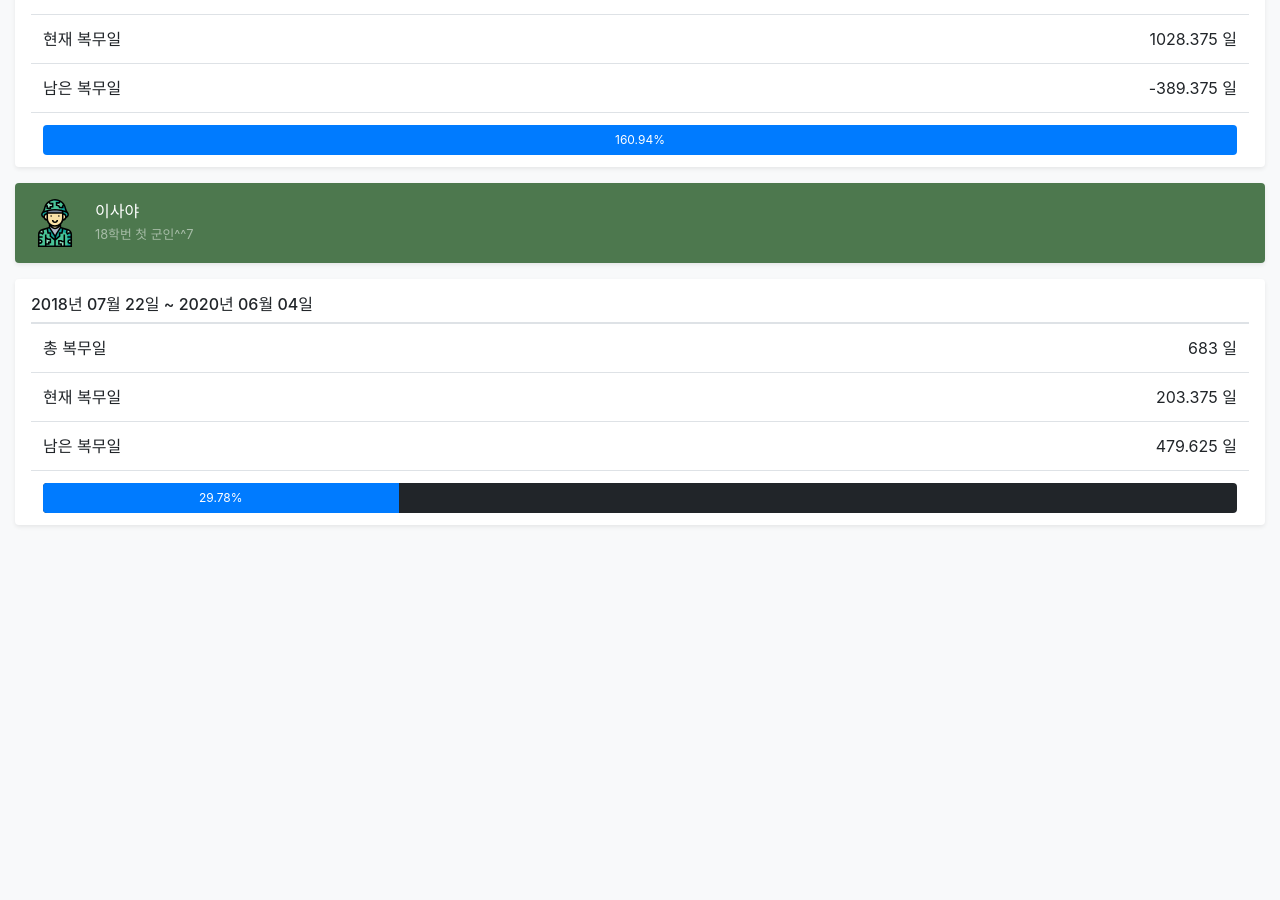
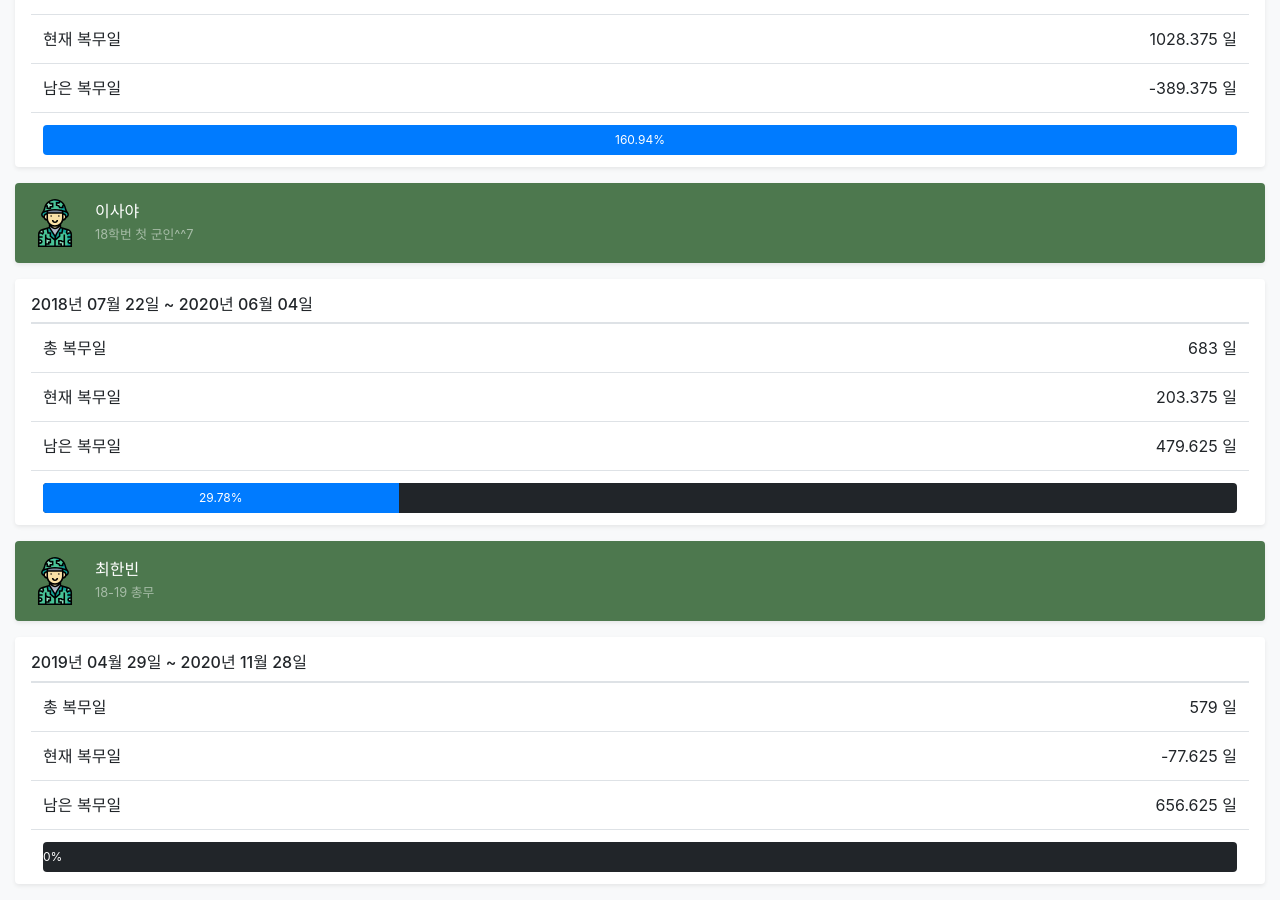
Before and after one commit to cocopambag/mil, a Jekyll site: the page built from index.html, in a window 1280 px wide and 900 px high, scrolled down 2038 px. Built offline with Jekyll 4.4.1, drawn with Linux system fonts in a browser that asks for light colours; nearby versions of some CDN libraries; before the commit the page ends 2579 px from its top, so only the background shows below that.

Commit message:
add 최한빈

```diff
--- a/_data/members.yml
+++ b/_data/members.yml
@@ -34,6 +34,12 @@
   description : 개(새)발자
   image :
 
+- name : 최한빈
+  start : 2019-04-29
+  end : 2020-11-28
+  description : 18-19 총무
+  image :
+
 - name : 양현우
   start : 2014-07-07
   end : 2016-04-06
```
